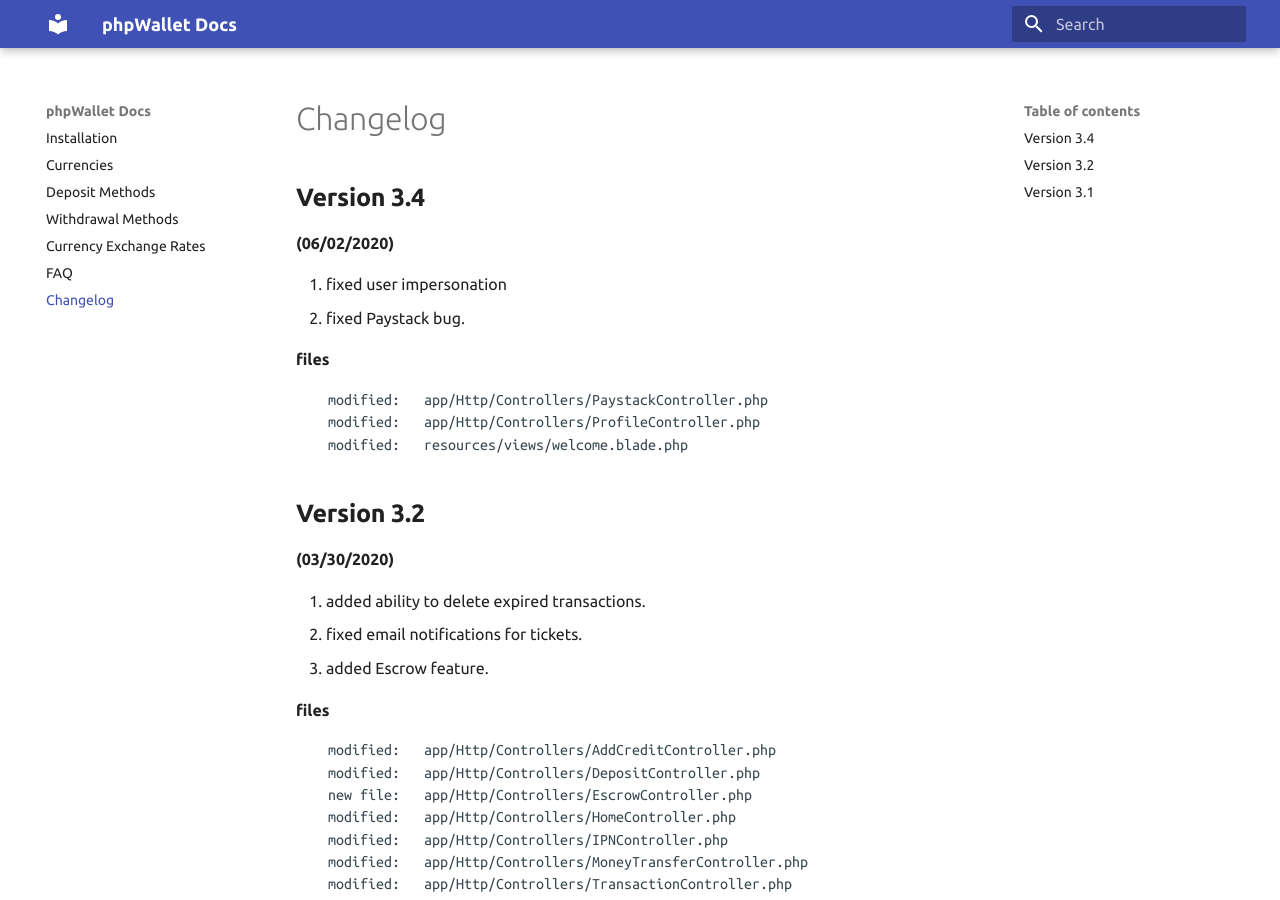
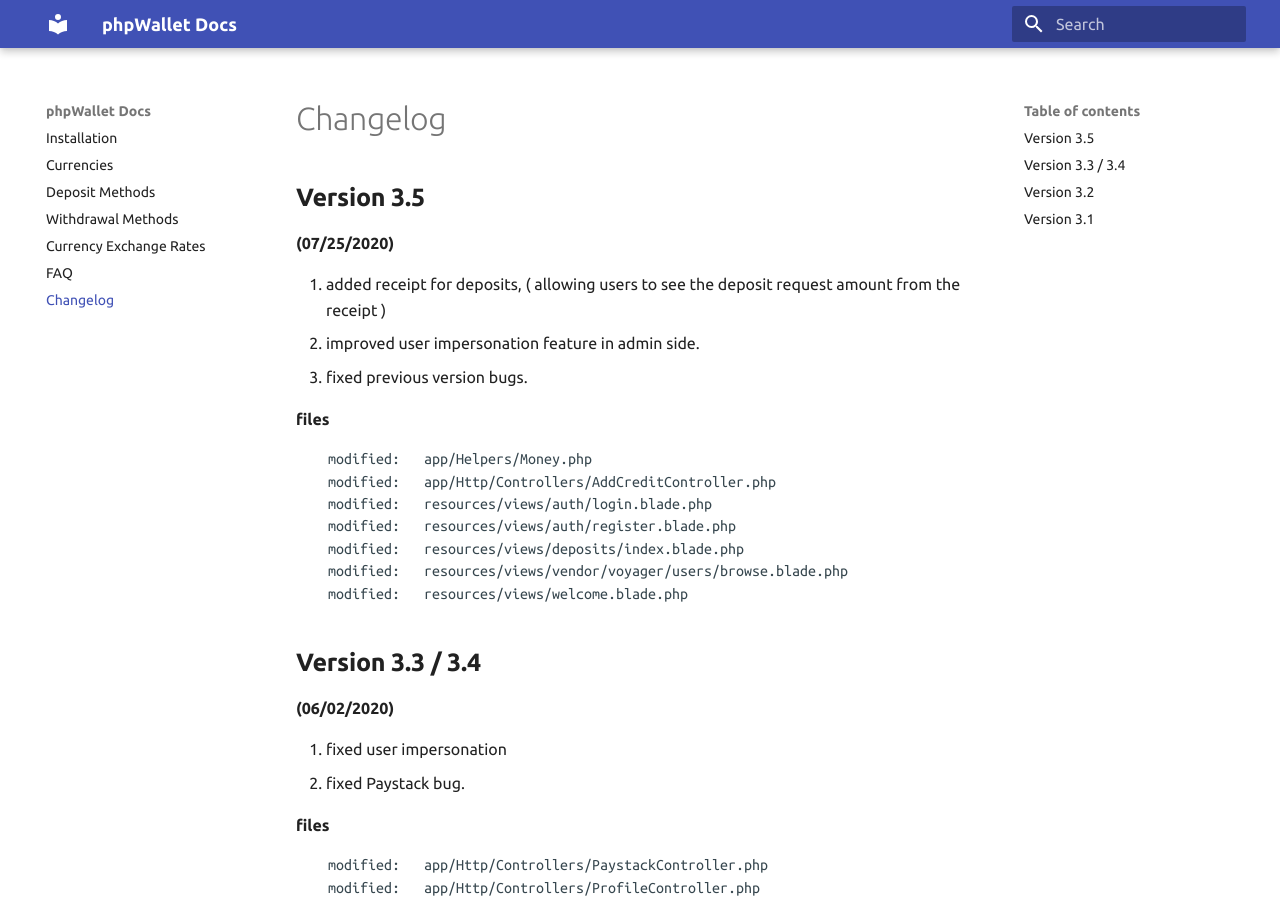
Before and after one commit to Celso-Ricardo/phpwallet-payment-gateway-script-docs, an MkDocs documentation site: the page built from docs/changelog.md, in a window 1280 px wide and 900 px high. Built offline with MkDocs 1.6.1 and Material for MkDocs 9.7.7, drawn with Linux system fonts in a browser that asks for light colours.

Commit message:
updated changelog to reflect v3.5

```diff
--- a/docs/changelog.md
+++ b/docs/changelog.md
@@ -1,7 +1,26 @@
 Changelog
 =========
+##__Version 3.5__
 
-##__Version 3.4__
+__(07/25/2020)__
+
+1. added receipt for deposits, ( allowing users to see the deposit request amount from the receipt )
+2. improved user impersonation feature in admin side.
+3. fixed previous version bugs.
+
+__files__
+<pre>
+ 	modified:   app/Helpers/Money.php
+    modified:   app/Http/Controllers/AddCreditController.php
+    modified:   resources/views/auth/login.blade.php
+    modified:   resources/views/auth/register.blade.php
+    modified:   resources/views/deposits/index.blade.php
+    modified:   resources/views/vendor/voyager/users/browse.blade.php
+    modified:   resources/views/welcome.blade.php
+</pre>
+
+
+##__Version 3.3 / 3.4__
 
 __(06/02/2020)__
 
@@ -14,7 +33,6 @@ __files__
     modified:   app/Http/Controllers/ProfileController.php
     modified:   resources/views/welcome.blade.php
 </pre>
-
 
 ##__Version 3.2__
 
```
Also changed, not shown: site/changelog/index.html, site/search/search_index.json, site/sitemap.xml, 1 other file.
